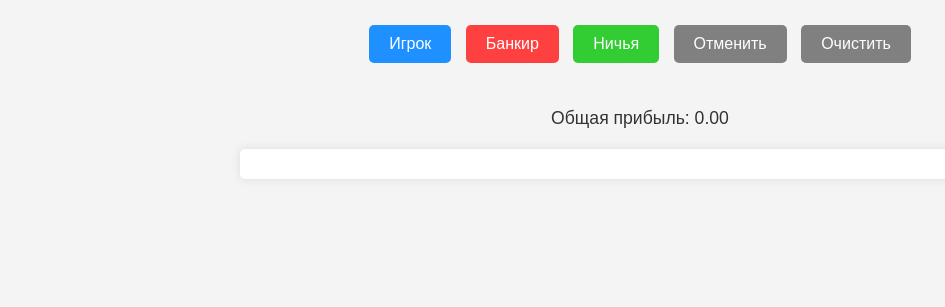
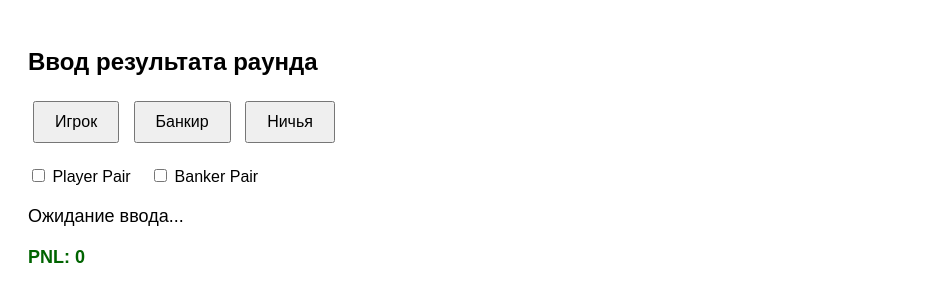
Before and after one commit to Misotech/huinya, a Flask app: template templates/index.html in a window 1280 px wide. Shown: the top 307 px of the page, without its empty margins (0-945 px from the left). Run offline with Flask 3, Linux system fonts and the light colour scheme; the template is opened without the code that fills it, so the values that code supplies are empty.

Commit message:
Update index.html

```diff
--- a/templates/index.html
+++ b/templates/index.html
@@ -2,253 +2,146 @@
 <html lang="ru">
 <head>
     <meta charset="UTF-8">
-    <meta name="viewport" content="width=device-width, initial-scale=1.0">
-    <title>Стратегия Баккара</title>
+    <title>Baccarat Tracker</title>
     <style>
         body {
-            font-family: Arial, sans-serif;
-            margin: 20px;
-            background-color: #f4f4f4;
-            text-align: center;
-        }
-        .container {
-            max-width: 800px;
-            margin: 0 auto;
-        }
-        .prediction-banner {
-            padding: 15px;
-            color: white;
-            text-align: center;
-            margin-bottom: 20px;
-            border-radius: 5px;
-            font-size: 1.2em;
-            display: none;
-        }
-        .player-banner {
-            background-color: #1e90ff; /* Синий для Игрока */
-        }
-        .banker-banner {
-            background-color: #ff4040; /* Красный для Банкира */
-        }
-        .buttons {
-            margin-bottom: 20px;
+            font-family: sans-serif;
+            padding: 20px;
         }
         button {
+            margin: 5px;
             padding: 10px 20px;
-            margin: 5px;
-            border: none;
-            border-radius: 5px;
-            font-size: 1em;
-            cursor: pointer;
-            transition: background-color 0.2s;
+            font-size: 16px;
         }
-        button.player {
-            background-color: #1e90ff;
-            color: white;
+        label {
+            margin-right: 15px;
         }
-        button.player:hover {
-            background-color: #4682b4;
+        #prediction, #pnl, #history, #tie-stats {
+            margin-top: 20px;
+            font-size: 18px;
         }
-        button.banker {
-            background-color: #ff4040;
-            color: white;
+        #pnl {
+            color: darkgreen;
+            font-weight: bold;
         }
-        button.banker:hover {
-            background-color: #cc3333;
+        #history {
+            font-size: 14px;
+            margin-top: 10px;
         }
-        button.tie {
-            background-color: #32cd32;
-            color: white;
-        }
-        button.tie:hover {
-            background-color: #228b22;
-        }
-        button.undo, button.clear {
-            background-color: #808080;
-            color: white;
-        }
-        button.undo:hover, button.clear:hover {
-            background-color: #666666;
-        }
-        .table-container {
-            display: flex;
-            justify-content: center;
-            margin-bottom: 20px;
-        }
-        #shoeTable {
-            border-collapse: collapse;
-            background-color: #1a1a1a;
-            border: 1px solid #666;
-        }
-        #shoeTable td {
-            width: 50px;
-            height: 50px;
-            border: 1px solid #666;
-            text-align: center;
-            vertical-align: middle;
-        }
-        .player-cell {
-            background: #1e90ff;
-            border-radius: 50%;
-            width: 40px;
-            height: 40px;
-            margin: 5px auto;
-            display: flex;
-            align-items: center;
-            justify-content: center;
-            color: white;
-        }
-        .banker-cell {
-            background: #ff4040;
-            border-radius: 50%;
-            width: 40px;
-            height: 40px;
-            margin: 5px auto;
-            display: flex;
-            align-items: center;
-            justify-content: center;
-            color: white;
-        }
-        .tie-cell {
-            background: #32cd32;
-            border-radius: 50%;
-            width: 40px;
-            height: 40px;
-            margin: 5px auto;
-            display: flex;
-            align-items: center;
-            justify-content: center;
-            color: white;
-        }
-        #log {
-            margin-top: 20px;
-            white-space: pre-wrap;
-            text-align: left;
-            background-color: white;
-            padding: 15px;
-            border-radius: 5px;
-            box-shadow: 0 0 10px rgba(0,0,0,0.1);
-        }
-        #profit {
-            margin-top: 10px;
-            font-size: 1.1em;
-            color: #333;
+        .tie {
+            color: darkorange;
         }
     </style>
 </head>
 <body>
-    <div class="container">
-        <div id="predictionBanner" class="prediction-banner">
-            Текущая ставка: <span id="predictionText"></span>
-        </div>
-        <div class="buttons">
-            <button class="player" onclick="addResult('Игрок')">Игрок</button>
-            <button class="banker" onclick="addResult('Банкир')">Банкир</button>
-            <button class="tie" onclick="addResult('Ничья')">Ничья</button>
-            <button class="undo" onclick="undo()">Отменить</button>
-            <button class="clear" onclick="clearAll()">Очистить</button>
-        </div>
-        <div class="table-container">
-            <table id="shoeTable">
-                <tbody id="shoeBody"></tbody>
-            </table>
-        </div>
-        <div id="profit">Общая прибыль: 0.00</div>
-        <div id="log"></div>
-    </div>
+
+    <h2>Ввод результата раунда</h2>
+    <button onclick="addResult('Игрок')">Игрок</button>
+    <button onclick="addResult('Банкир')">Банкир</button>
+    <button onclick="addResult('Ничья')">Ничья</button><br><br>
+
+    <label><input type="checkbox" id="ppCheckbox"> Player Pair</label>
+    <label><input type="checkbox" id="bpCheckbox"> Banker Pair</label>
+
+    <div id="prediction">Ожидание ввода...</div>
+    <div id="pnl">PNL: 0</div>
+    <div id="tie-stats"></div>
+    <div id="history"></div>
 
     <script>
-        let shoe = [];
+    let shoe = [];
+    let pnl = 0;
+    let betHistory = [];
 
-        function addResult(result) {
-            const value = result === 'Банкир' ? 1 : result === 'Игрок' ? 0 : 2;
-            shoe.push(value);
-            updateBet();
-        }
+    function addResult(result) {
+        let val;
+        const pp = document.getElementById('ppCheckbox').checked;
+        const bp = document.getElementById('bpCheckbox').checked;
 
-        function undo() {
-            shoe.pop();
-            updateBet();
-        }
+        if (result === 'Игрок') val = pp ? 3 : 0;
+        else if (result === 'Банкир') val = bp ? 4 : 1;
+        else if (result === 'Ничья') val = 2;
 
-        function clearAll() {
-            shoe = [];
-            updateBet();
-        }
+        shoe.push(val);
 
-        function updateBet() {
-            fetch('/get_bet', {
-                method: 'POST',
-                headers: { 'Content-Type': 'application/json' },
-                body: JSON.stringify({ shoe: shoe })
-            })
-            .then(response => response.json())
-            .then(data => {
-                console.log('Response:', data);
-                updateUI(data);
-            })
-            .catch(error => {
-                console.error('Error:', error);
-                document.getElementById('log').textContent = 'Ошибка: ' + error.message;
-            });
-        }
+        // сохранить чекбокс-состояния
+        const currentPP = pp;
+        const currentBP = bp;
 
-        function updateUI(data) {
-            const banner = document.getElementById('predictionBanner');
-            const predictionText = document.getElementById('predictionText');
-            const shoeBody = document.getElementById('shoeBody');
-            const logElement = document.getElementById('log');
-            const profitElement = document.getElementById('profit');
+        // сбросить чекбоксы
+        document.getElementById('ppCheckbox').checked = false;
+        document.getElementById('bpCheckbox').checked = false;
 
-            // Обновляем баннер с прогнозом
-            if (data.bet_side) {
-                banner.style.display = 'block';
-                banner.className = `prediction-banner ${data.bet_side === 'Игрок' ? 'player-banner' : 'banker-banner'}`;
-                const betAmount = data.next_bet_amount ? data.next_bet_amount.toFixed(2) : '0.00';
-                predictionText.textContent = `${data.bet_side} (${betAmount}$)`;
-            } else {
-                banner.style.display = 'none';
-                predictionText.textContent = '';
+        updateBet(currentPP, currentBP);
+    }
+
+    function updateBet(ppBet, bpBet) {
+        fetch('/get_bet', {
+            method: 'POST',
+            headers: { 'Content-Type': 'application/json' },
+            body: JSON.stringify({ shoe })
+        })
+        .then(r => r.json())
+        .then(data => {
+            const predictionText = data.stats.pair_prediction_result;
+            document.getElementById('prediction').innerText = `Прогноз: ${predictionText}`;
+
+            // расчет PNL по последнему ходу
+            const lastVal = shoe[shoe.length - 1];
+            let lastPnl = 0;
+
+            if (ppBet && predictionText.includes("Player Pair")) {
+                if (lastVal === 3) lastPnl += 11; // win
+                else lastPnl -= 1; // loss
+            }
+            if (bpBet && predictionText.includes("Banker Pair")) {
+                if (lastVal === 4) lastPnl += 11;
+                else lastPnl -= 1;
             }
 
-            // Обновляем таблицу шуза
-            shoeBody.innerHTML = '';
-            const results = data.shoe || [];
-            const columnDepth = 6;
-            const numColumns = Math.ceil(results.length / columnDepth);
+            pnl += lastPnl;
+            document.getElementById('pnl').innerText = `PNL: ${pnl}`;
 
-            for (let row = 0; row < columnDepth; row++) {
-                const tr = document.createElement('tr');
-                for (let col = 0; col < numColumns; col++) {
-                    const index = col * columnDepth + row;
-                    const td = document.createElement('td');
-                    if (index < results.length) {
-                        const result = results[index];
-                        let cellContent = '';
-                        let cellClass = '';
-                        if (result === 0) {
-                            cellContent = 'И';
-                            cellClass = 'player-cell';
-                        } else if (result === 1) {
-                            cellContent = 'Б';
-                            cellClass = 'banker-cell';
-                        } else if (result === 2) {
-                            cellContent = 'Н';
-                            cellClass = 'tie-cell';
-                        }
-                        td.innerHTML = `<div class="${cellClass}">${cellContent}</div>`;
-                    }
-                    tr.appendChild(td);
-                }
-                shoeBody.appendChild(tr);
-            }
+            // история
+            betHistory.push({
+                round: shoe.length,
+                result: lastVal,
+                pp: ppBet,
+                bp: bpBet,
+                pnl: lastPnl,
+                prediction: predictionText
+            });
+            updateHistory();
+            updateTieStats();
+        });
+    }
 
-            // Обновляем лог
-            logElement.textContent = data.log || '';
+    function updateHistory() {
+        let html = "<h3>История ставок:</h3><ul>";
+        for (let entry of betHistory) {
+            let resText = entry.result === 0 ? "Игрок" :
+                          entry.result === 1 ? "Банкир" :
+                          entry.result === 2 ? "<span class='tie'>Ничья</span>" :
+                          entry.result === 3 ? "Игрок+Пара" :
+                          "Банкир+Пара";
+            html += `<li>Раунд ${entry.round}: ${resText}, Прогноз: ${entry.prediction}, Прибыль: ${entry.pnl}</li>`;
+        }
+        html += "</ul>";
+        document.getElementById('history').innerHTML = html;
+    }
 
-            // Обновляем прибыль
-            profitElement.textContent = `Общая прибыль: ${data.profit ? data.profit.toFixed(2) : '0.00'}`;
+    function updateTieStats() {
+        const tieIndexes = shoe
+            .map((v, i) => v === 2 ? i + 1 : null)
+            .filter(i => i !== null);
+        if (tieIndexes.length > 0) {
+            document.getElementById('tie-stats').innerHTML =
+                `Ничьи выпали в раундах: ${tieIndexes.join(', ')}`;
+        } else {
+            document.getElementById('tie-stats').innerText = '';
         }
+    }
     </script>
+
 </body>
 </html>
```
